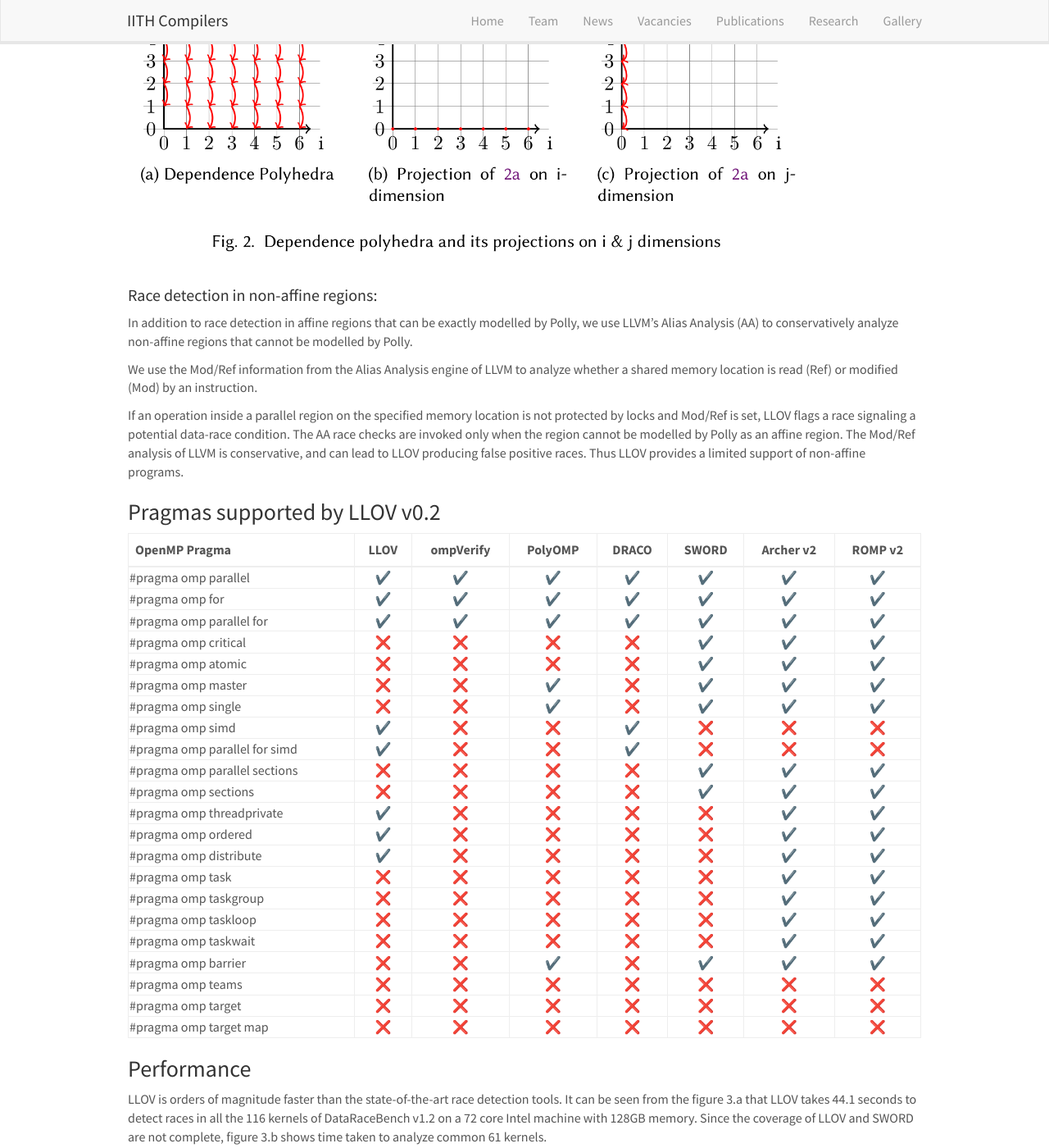
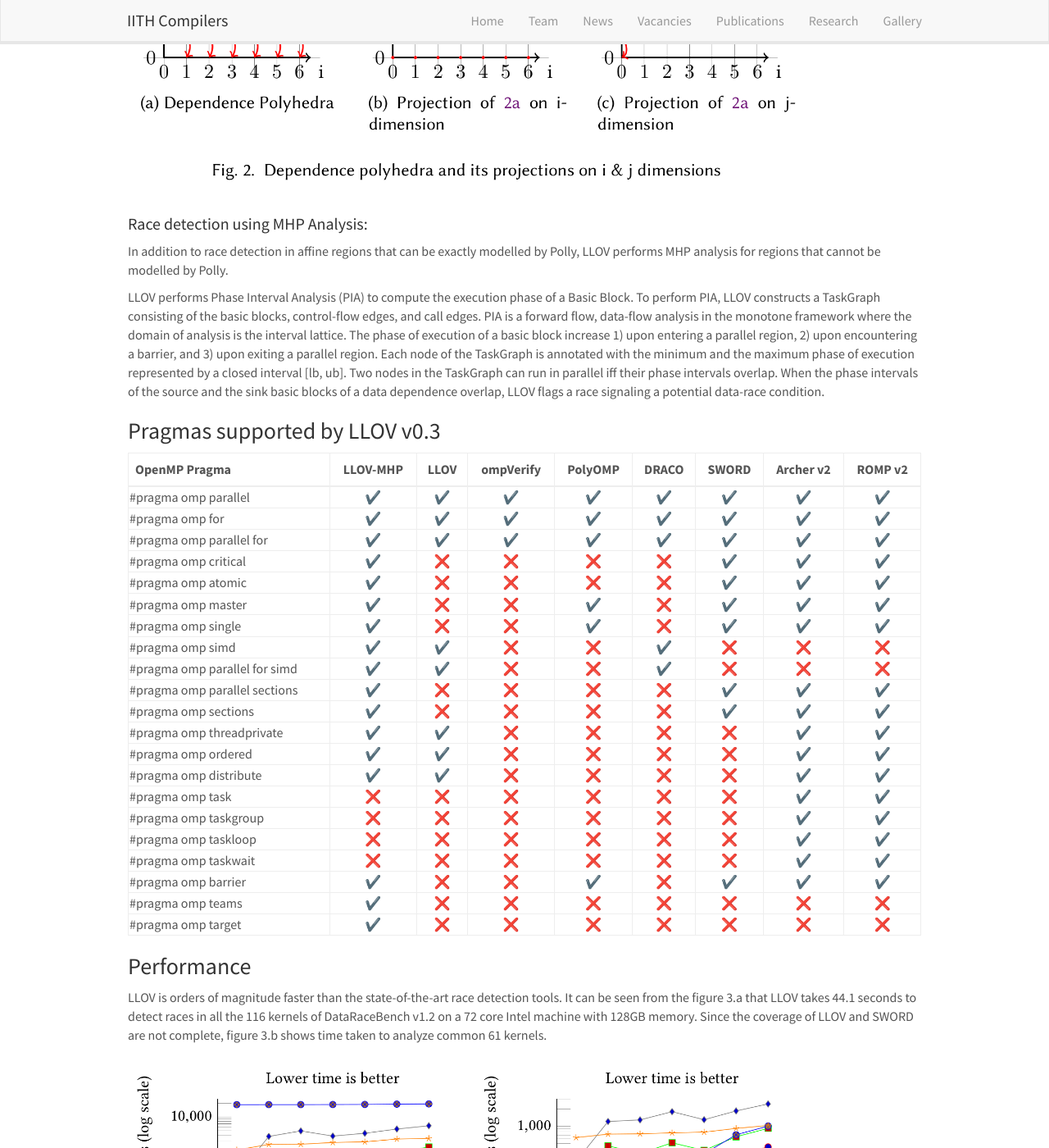
Before and after one commit to utpalbora/compilers.cse.iith.ac.in, a Jekyll site: the page built from _pages/llov.md, in a window 1280 px wide and 1400 px high, scrolled down 1363 px. Shown: the whole window at 82% size. Built offline with Jekyll 4.4.1, drawn with Linux system fonts in a browser that asks for light colours; nearby versions of some CDN libraries; emoji names are drawn with the system emoji font; some of the changed text lies outside the part shown.

Commit message:
Updated LLOV projects page with LLOV-MHP information

````diff
--- a/_pages/llov.md
+++ b/_pages/llov.md
@@ -6,25 +6,21 @@ sitemap: false
 permalink: /projects/llov/
 ---
 
-# LLOV: A Fast Static Data-Race Checker for OpenMP Programs
-*Utpal Bora, Santanu Das, Pankaj Kukreja, Saurabh Joshi, Ramakrishna Upadrasta, Sanjay Rajopadhye*
-#### Published in [ACM TACO](https://dl.acm.org/doi/10.1145/3418597){:target="_blank"} ([pre-print](https://arxiv.org/abs/1912.12189){:target="_blank"}) (Talks: [HiPEAC'21](https://www.youtube.com/watch?v=kyD4ysn8ljE&t=3781s&ab_channel=HiPEAC))
-
+# LLOV: LLVM OpenMP Verifier
 
 LLOV is a fast, language agnostic, static data race checker for OpenMP programs.
 It supports OpenMP programs written in C, C++ and FORTRAN.
-LLOV works on LLVM IR and uses Polyhedral compilation techniques to detect races.
+LLOV works on LLVM IR and uses May-Happen-in-Parallel (MHP) analysis and Polyhedral compilation techniques to detect races.
 It can also verify that a program segment is data race free.
-It also uses *ModRef* analysis to detect races in non-affine programs in a conservative manner.
 
 <figure>
-  <img src="{{ site.url }}{{ site.baseurl }}/images/projects/llov/OmpVerify.jpeg" width="85%">
+  <img src="{{ site.url }}{{ site.baseurl }}/images/projects/llov/LLOV-MHP-arch.jpeg" width="85%">
 </figure>
 
-LLOV has two phases, first it performs analysis on LLVM IR, and then performs verification/race-detection using integer sets.
+LLOV has two phases, first it performs analysis on LLVM IR, and then performs verification/race-detection using integer sets of ISL and MHP Analysis.
 
 ### Internals
-#### Race detection in affine regions:
+#### Race detection using precise Dependence Analysis of Polly:
 LLOV models a parallel region as a static control part (SCoP) and computes the dependences.
 
 ```cpp
@@ -50,47 +46,44 @@ The code segment has a race condition since the dependence across the inner dime
   <img src="{{ site.url }}{{ site.baseurl }}/images/projects/llov/llov-projections.png" width="85%">
 </figure>
 
-#### Race detection in non-affine regions:
+#### Race detection using MHP Analysis:
 In addition to race detection in affine regions that can be
-exactly modelled by Polly, we use LLVM’s Alias Analysis (AA) to conservatively analyze non-affine
-regions that cannot be modelled by Polly.
+exactly modelled by Polly, LLOV performs MHP analysis for regions that cannot be modelled by Polly.
 
-We use the Mod/Ref information from the Alias Analysis engine of LLVM to analyze
-whether a shared memory location is read (Ref) or modified (Mod) by an instruction.
+LLOV performs Phase Interval Analysis (PIA) to compute the execution phase of a Basic Block.
+To perform PIA, LLOV constructs a TaskGraph consisting of the basic blocks, control-flow edges, and call edges.
+PIA is a forward flow, data-flow analysis in the monotone framework where the domain of analysis is the interval lattice.
+The phase of execution of a basic block increase 1) upon entering a parallel region, 2) upon encountering a barrier, and 3) upon exiting a parallel region.
+Each node of the TaskGraph is annotated with the minimum and the maximum phase of execution represented by a closed interval [lb, ub].
+Two nodes in the TaskGraph can run in parallel iff their phase intervals overlap.
+When the phase intervals of the source and the sink basic blocks of a data dependence overlap, LLOV flags a race signaling a potential data-race condition.
 
-If an operation inside a parallel region on the specified memory location is not protected by
-locks and Mod/Ref is set, LLOV flags a race signaling a potential data-race condition. The AA race
-checks are invoked only when the region cannot be modelled by Polly as an affine region. The
-Mod/Ref analysis of LLVM is conservative, and can lead to LLOV producing false positive races.
-Thus LLOV provides a limited support of non-affine programs.
-
-### Pragmas supported by LLOV v0.2
+### Pragmas supported by LLOV v0.3
 
 {:class="table table-bordered"}
-| OpenMP Pragma |  LLOV |  ompVerify |  PolyOMP  |  DRACO  |  SWORD |  Archer v2 |  ROMP v2 |
-| :---        |    :----:   |    :----:   |    :----:   |    :----:   |    :----:   |    :----:   |    :----:   |
-| #pragma omp parallel |:heavy_check_mark:|:heavy_check_mark:|:heavy_check_mark:|:heavy_check_mark:|:heavy_check_mark:|:heavy_check_mark:|:heavy_check_mark:|
-| #pragma omp for |:heavy_check_mark:|:heavy_check_mark:|:heavy_check_mark:|:heavy_check_mark:|:heavy_check_mark:|:heavy_check_mark:|:heavy_check_mark:|
-| #pragma omp parallel for |:heavy_check_mark:|:heavy_check_mark:|:heavy_check_mark:|:heavy_check_mark:|:heavy_check_mark:|:heavy_check_mark:|:heavy_check_mark:|
-| #pragma omp critical |:x:|:x:|:x:|:x:|:heavy_check_mark:|:heavy_check_mark:|:heavy_check_mark:|
-| #pragma omp atomic |:x:|:x:|:x:|:x:|:heavy_check_mark:|:heavy_check_mark:|:heavy_check_mark:|
-| #pragma omp master |:x:|:x:|:heavy_check_mark:|:x:|:heavy_check_mark:|:heavy_check_mark:|:heavy_check_mark:|
-| #pragma omp single |:x:|:x:|:heavy_check_mark:|:x:|:heavy_check_mark:|:heavy_check_mark:|:heavy_check_mark:|
-| #pragma omp simd |:heavy_check_mark:|:x:|:x:|:heavy_check_mark:|:x:|:x:|:x:|
-| #pragma omp parallel for simd |:heavy_check_mark:|:x:|:x:|:heavy_check_mark:|:x:|:x:|:x:|
-| #pragma omp parallel sections |:x:|:x:|:x:|:x:|:heavy_check_mark:|:heavy_check_mark:|:heavy_check_mark:|
-| #pragma omp sections |:x:|:x:|:x:|:x:|:heavy_check_mark:|:heavy_check_mark:|:heavy_check_mark:|
-| #pragma omp threadprivate |:heavy_check_mark:|:x:|:x:|:x:|:x:|:heavy_check_mark:|:heavy_check_mark:|
-| #pragma omp ordered |:heavy_check_mark:|:x:|:x:|:x:|:x:|:heavy_check_mark:|:heavy_check_mark:|
-| #pragma omp distribute |:heavy_check_mark:|:x:|:x:|:x:|:x:|:heavy_check_mark:|:heavy_check_mark:|
-| #pragma omp task |:x:|:x:|:x:|:x:|:x:|:heavy_check_mark:|:heavy_check_mark:|
-| #pragma omp taskgroup |:x:|:x:|:x:|:x:|:x:|:heavy_check_mark:|:heavy_check_mark:|
-| #pragma omp taskloop |:x:|:x:|:x:|:x:|:x:|:heavy_check_mark:|:heavy_check_mark:|
-| #pragma omp taskwait |:x:|:x:|:x:|:x:|:x:|:heavy_check_mark:|:heavy_check_mark:|
-| #pragma omp barrier |:x:|:x:|:heavy_check_mark:|:x:|:heavy_check_mark:|:heavy_check_mark:|:heavy_check_mark:|
-| #pragma omp teams |:x:|:x:|:x:|:x:|:x:|:x:|:x:|
-| #pragma omp target |:x:|:x:|:x:|:x:|:x:|:x:|:x:|
-| #pragma omp target map |:x:|:x:|:x:|:x:|:x:|:x:|:x:|
+| OpenMP Pragma | LLOV-MHP |  LLOV |  ompVerify |  PolyOMP  |  DRACO  |  SWORD |  Archer v2 |  ROMP v2 |
+| :---        |    :---:   | :----:   |    :----:   |    :----:   |    :----:   |    :----:   |    :----:   |    :----:   |
+| #pragma omp parallel |:heavy_check_mark:|:heavy_check_mark:|:heavy_check_mark:|:heavy_check_mark:|:heavy_check_mark:|:heavy_check_mark:|:heavy_check_mark:|:heavy_check_mark:|
+| #pragma omp for |:heavy_check_mark:|:heavy_check_mark:|:heavy_check_mark:|:heavy_check_mark:|:heavy_check_mark:|:heavy_check_mark:|:heavy_check_mark:|:heavy_check_mark:|
+| #pragma omp parallel for |:heavy_check_mark:|:heavy_check_mark:|:heavy_check_mark:|:heavy_check_mark:|:heavy_check_mark:|:heavy_check_mark:|:heavy_check_mark:|:heavy_check_mark:|
+| #pragma omp critical |:heavy_check_mark:|:x:|:x:|:x:|:x:|:heavy_check_mark:|:heavy_check_mark:|:heavy_check_mark:|
+| #pragma omp atomic |:heavy_check_mark:|:x:|:x:|:x:|:x:|:heavy_check_mark:|:heavy_check_mark:|:heavy_check_mark:|
+| #pragma omp master |:heavy_check_mark:|:x:|:x:|:heavy_check_mark:|:x:|:heavy_check_mark:|:heavy_check_mark:|:heavy_check_mark:|
+| #pragma omp single |:heavy_check_mark:|:x:|:x:|:heavy_check_mark:|:x:|:heavy_check_mark:|:heavy_check_mark:|:heavy_check_mark:|
+| #pragma omp simd |:heavy_check_mark:|:heavy_check_mark:|:x:|:x:|:heavy_check_mark:|:x:|:x:|:x:|
+| #pragma omp parallel for simd |:heavy_check_mark:|:heavy_check_mark:|:x:|:x:|:heavy_check_mark:|:x:|:x:|:x:|
+| #pragma omp parallel sections |:heavy_check_mark:|:x:|:x:|:x:|:x:|:heavy_check_mark:|:heavy_check_mark:|:heavy_check_mark:|
+| #pragma omp sections |:heavy_check_mark:|:x:|:x:|:x:|:x:|:heavy_check_mark:|:heavy_check_mark:|:heavy_check_mark:|
+| #pragma omp threadprivate |:heavy_check_mark:|:heavy_check_mark:|:x:|:x:|:x:|:x:|:heavy_check_mark:|:heavy_check_mark:|
+| #pragma omp ordered |:heavy_check_mark:|:heavy_check_mark:|:x:|:x:|:x:|:x:|:heavy_check_mark:|:heavy_check_mark:|
+| #pragma omp distribute |:heavy_check_mark:|:heavy_check_mark:|:x:|:x:|:x:|:x:|:heavy_check_mark:|:heavy_check_mark:|
+| #pragma omp task |:x:|:x:|:x:|:x:|:x:|:x:|:heavy_check_mark:|:heavy_check_mark:|
+| #pragma omp taskgroup |:x:|:x:|:x:|:x:|:x:|:x:|:heavy_check_mark:|:heavy_check_mark:|
+| #pragma omp taskloop |:x:|:x:|:x:|:x:|:x:|:x:|:heavy_check_mark:|:heavy_check_mark:|
+| #pragma omp taskwait |:x:|:x:|:x:|:x:|:x:|:x:|:heavy_check_mark:|:heavy_check_mark:|
+| #pragma omp barrier |:heavy_check_mark:|:x:|:x:|:heavy_check_mark:|:x:|:heavy_check_mark:|:heavy_check_mark:|:heavy_check_mark:|
+| #pragma omp teams |:heavy_check_mark:|:x:|:x:|:x:|:x:|:x:|:x:|:x:|
+| #pragma omp target |:heavy_check_mark:|:x:|:x:|:x:|:x:|:x:|:x:|:x:|
 
 ### Performance
 LLOV is orders of magnitude faster than the state-of-the-art race detection tools.
@@ -107,6 +100,15 @@ Since the coverage of LLOV and SWORD are not complete, figure 3.b shows time tak
 ![Test](https://github.com/utpalbora/LLOV/workflows/Test/badge.svg)
 
 LLOV is available free of cost on our [GitHub](https://github.com/utpalbora/llov){:target="_blank"} page.
+
+### Publications:
+#### OpenMP aware MHP Analysis for Improved Static Data-Race Detection
+*Utpal Bora, Shraiysh Vaishay, Saurabh Joshi, Ramakrishna Upadrasta*
+##### Published in [LLVM-HPC'21](){:target="_blank"} ([pre-print](https://arxiv.org/abs/){:target="_blank"}) (Talks: [LLVM-HPC'21]())
+
+#### LLOV: A Fast Static Data-Race Checker for OpenMP Programs
+*Utpal Bora, Santanu Das, Pankaj Kukreja, Saurabh Joshi, Ramakrishna Upadrasta, Sanjay Rajopadhye*
+##### Published in [ACM TACO](https://dl.acm.org/doi/10.1145/3418597){:target="_blank"} ([pre-print](https://arxiv.org/abs/1912.12189){:target="_blank"}) (Talks: [HiPEAC'21](https://www.youtube.com/watch?v=kyD4ysn8ljE&t=3781s&ab_channel=HiPEAC))
 
 ### Funding
 This research is funded by the Department of Electronics & Information Technology and the Ministry of Communications
````
Also changed, not shown: images/projects/llov/LLOV-MHP-arch.jpeg (added).
